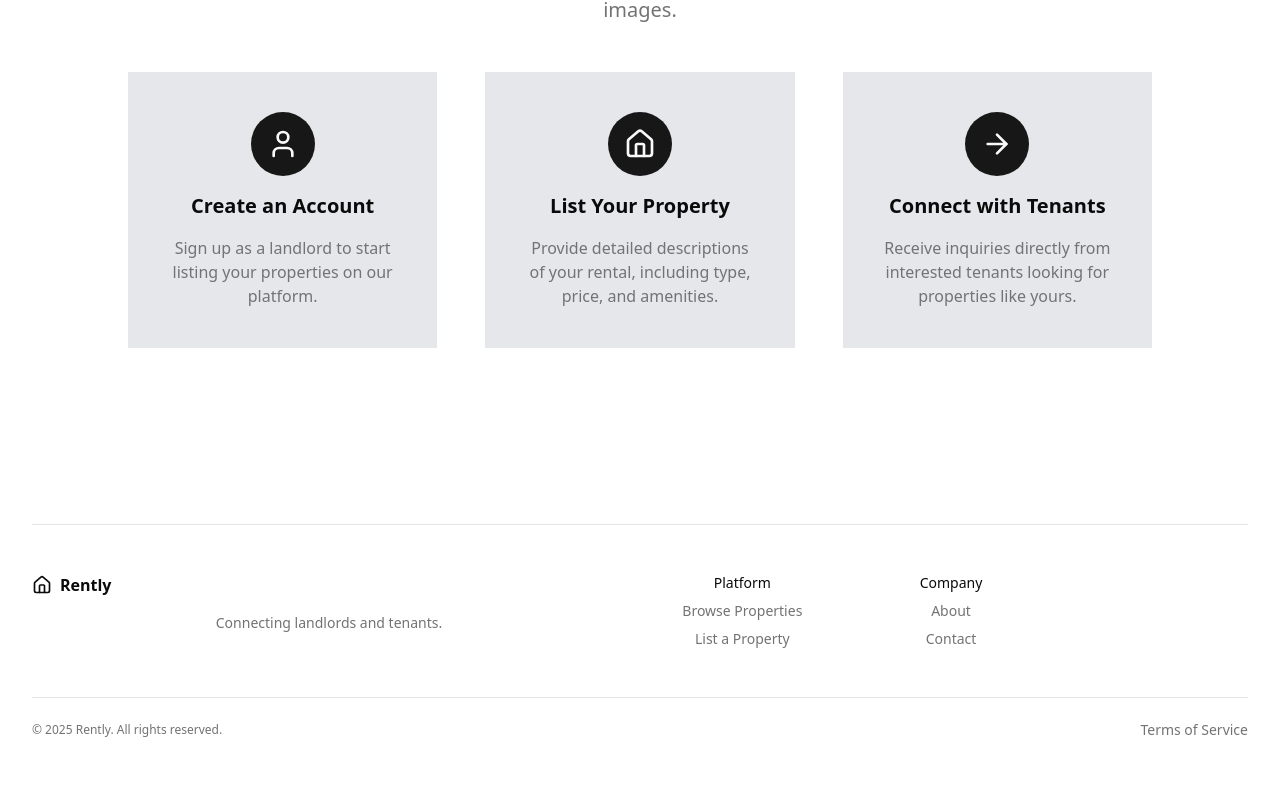
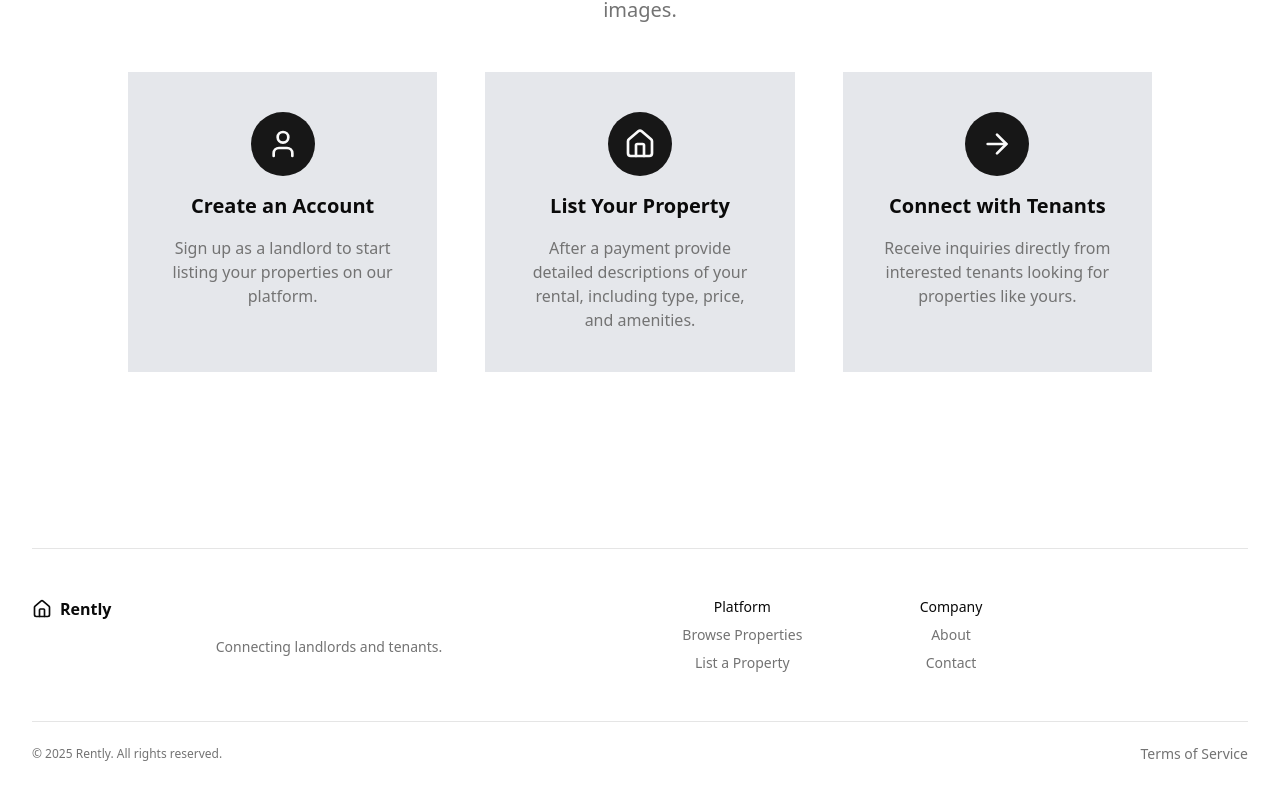
Before and after one commit to whoIsImai/Restly, a React (Vite) app: page / in a window 1280 px wide. Shown: the part 1034-1834 px from the top of the page. Built offline with nearby package versions, Linux system fonts and the light colour scheme.

Commit message:
changed text

```diff
--- a/src/pages/Home.tsx
+++ b/src/pages/Home.tsx
@@ -79,7 +79,7 @@ export default function HomePage() {
                 </div>
                 <h3 className="text-xl font-bold">List Your Property</h3>
                 <p className="text-muted-foreground">
-                  Provide detailed descriptions of your rental, including type, price, and amenities.
+                  After a payment provide detailed descriptions of your rental, including type, price, and amenities.
                 </p>
               </div>
               <div className="flex flex-col items-center space-y-4 text-center p-10 bg-gray-200">
```
